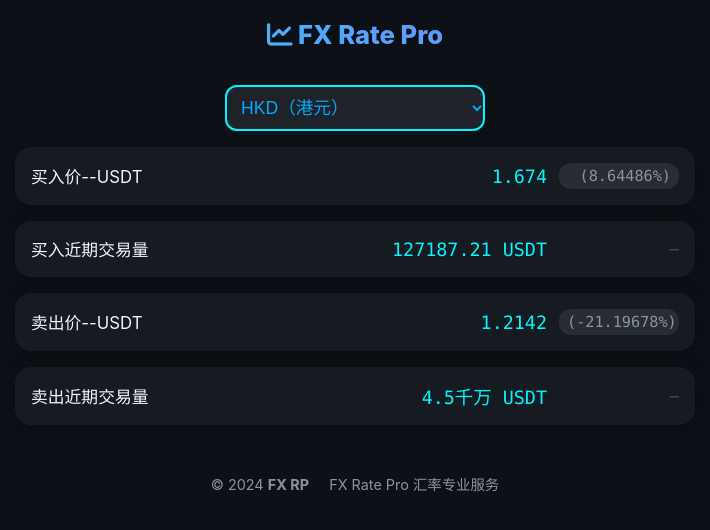
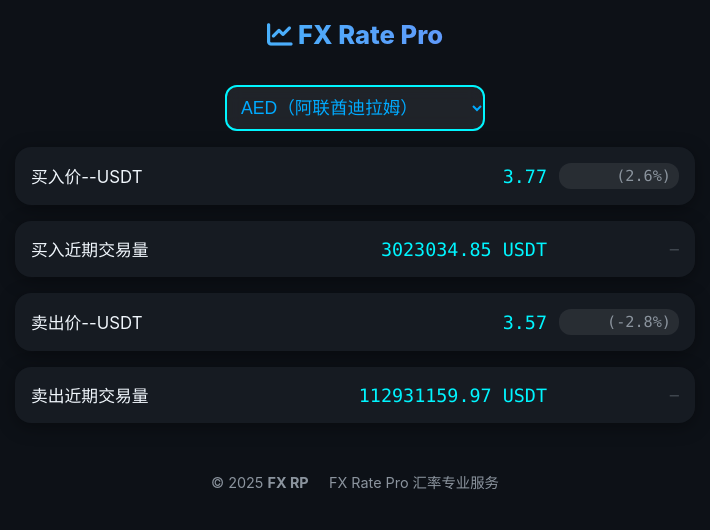
Before and after one commit to mrlyslys/RATE, a plain HTML site: page index.html in a window 1280 px wide. Shown: the whole page, without its empty margins (285-995 px from the left). Drawn offline with Linux system fonts and the light colour scheme.

Commit message:
Update index.html
增加一部分国家

```diff
--- a/index.html
+++ b/index.html
@@ -81,19 +81,35 @@
 
 <div class="form-box">
   <select id="currency" onchange="loadRates(this.value)">
+
+    <option value="aed">AED（阿联酋迪拉姆）</option>
+    <option value="aud">AUD（澳元）</option>
+    <!--<option value="brl">BRL（巴西雷亚尔）</option>-->
+    <option value="eur">EUR（欧元，德国）</option>
+    <!--<option value="fjd">FJD（斐济元）</option>-->
     <option value="hkd">HKD（港元）</option>
+    <option value="idr">IDR（印尼盾）</option>
+    <option value="inr">INR（印度卢比）</option>
+    <option value="khr">KHR（柬埔寨瑞尔）</option>
+    <!--<option value="krw">KRW（韩元）</option>-->
+    <option value="lak">LAK（老挝基普）</option>
+    <!--<option value="myr">MYR（马来西亚林吉特）</option>-->
+    <option value="pkr">PKR（巴基斯坦卢比）</option>
+    <!--<option value="sgd">SGD（新加坡元）</option>-->
+    <!--<option value="thb">THB（泰铢）</option>-->
+    <option value="try">TRY（土耳其里拉）</option>
     <option value="tzs">TZS（坦桑尼亚先令）</option>
     <option value="usd">USD（美元）</option>
-    <option value="lak">LAK（老挝基普）</option>
-    <option value="idr">IDR（印尼盾）</option>
-    <option value="aud">AUD（澳元）</option>
+    <option value="vnd">VND（越南盾）</option>
+    <option value="zar">ZAR（南非兰特）</option>
+
   </select>
   <div class="spinner" id="spinner" style="display:none"></div>
 </div>
 
 <div class="grid" id="grid"></div>
 
-<footer>&copy; 2024 <strong>FX RP</strong> &nbsp;&nbsp;&nbsp; FX Rate Pro 汇率专业服务</footer>
+<footer>&copy; 2025 <strong>FX RP</strong> &nbsp;&nbsp;&nbsp; FX Rate Pro 汇率专业服务</footer>
 
 <script>
 /* ---------- 工具函数（中文注释） ---------- */
@@ -118,17 +134,51 @@ function row(label, value, metaText){
 
 /* ---------- 示例数据（与你原始数据一致） ---------- */
 const rates = {
-  "hkd": { buy: "8.296", sell: "7.70", buyVolume: "1.1317千万", sellVolume: "8.477千万" },
-  "tzs": { buy: "2556.88", sell: "2494.43", buyVolume: "148333.18", sellVolume: "2.76 千万 " },
-  "usd": { buy: "1.062", sell: "0.93123", buyVolume: "600973.47", sellVolume: "11.175亿" },
-  "lak": { buy: "22149.51", sell: "21035.67", buyVolume: "173622.245", sellVolume: "838576.43" },
-  "idr": { buy: "16883.7", sell: "16194.18", buyVolume: "645125.11", sellVolume: "1.259亿" },
-  "aud": { buy: "1.674", sell: "1.2142", buyVolume: "127187.21", sellVolume: "4.5千万" }
+  "lak": { buy: "22192.50", sell: "21650.00", buyVolume: "274247.93", sellVolume: "373814.03" },
+  "tzs": { buy: "2602.00", sell: "2400.12", buyVolume: "154419.13", sellVolume: "26319021.33" },
+  "aed": { buy: "3.77", sell: "3.57", buyVolume: "3023034.85", sellVolume: "112931159.97" },
+  "aud": { buy: "1.70", sell: "1.40", buyVolume: "124099.75", sellVolume: "46191939.90" },
+  //"brl": { buy: "5.13", sell: "0", buyVolume: "50131.40", sellVolume: "0" },
+  "eur": { buy: "0.91", sell: "0.83", buyVolume: "930116.21", sellVolume: "59191966.82" },
+  "hkd": { buy: "7.89", sell: "7.77", buyVolume: "6246946.22", sellVolume: "154805922.38" },
+  "idr": { buy: "16474.50", sell: "16100.00", buyVolume: "2568620.31", sellVolume: "149924656.12" },
+  "inr": { buy: "96.75", sell: "88.00", buyVolume: "408808.87", sellVolume: "62674259.66" },
+  "khr": { buy: "4040.00", sell: "3945.00", buyVolume: "118740.43", sellVolume: "22933076.29" },
+  "lak": { buy: "22185.00", sell: "21764.50", buyVolume: "470503.41", sellVolume: "458843.83" },
+  "pkr": { buy: "299.50", sell: "282.19", buyVolume: "495969.30", sellVolume: "55214889.21" },
+  "try": { buy: "43.50", sell: "36.50", buyVolume: "117992.20", sellVolume: "45137779.40" },
+  "usd": { buy: "1.03", sell: "0.99", buyVolume: "3401166.85", sellVolume: "204970731.75" },
+  "vnd": { buy: "26895.00", sell: "25803.00", buyVolume: "6179397.54", sellVolume: "536043889.48" },
+  "zar": { buy: "21.12", sell: "17.09", buyVolume: "114933.71", sellVolume: "25180141.17" },
+  "fjd": { buy: "0", sell: "0", buyVolume: "0", sellVolume: "0" },
+  "krw": { buy: "0", sell: "0", buyVolume: "0", sellVolume: "0" },
+  "myr": { buy: "0", sell: "0", buyVolume: "0", sellVolume: "0" },
+  "sgd": { buy: "0", sell: "0", buyVolume: "0", sellVolume: "0" },
+  "thb": { buy: "0", sell: "0", buyVolume: "0", sellVolume: "0" }
 };
 
 /* 基准参考汇率（用于计算差异百分比） */
 const exchangeRates = {
-  "usd": 1.00, "hkd": 7.81135, "tzs": 2519.99, "lak": 21481.23, "idr": 16255.118, "aud": 1.5408
+  "usd": 1.000115,
+  "hkd": 7.808151,
+  "tzs": 2507.28671,
+  "lak": 21762.71968,
+  "idr": 16268.61705,
+  "aud": 1.54502,
+  "brl": 5.41190896,
+  "eur": 0.86096,
+  "inr": 87.75292148,
+  "khr": 4020.74002,
+  "pkr": 284.059544,
+  "try": 41.014962674,
+  "vnd": 26343.554412,
+  "zar": 17.612433062,
+  "fjd": 2.266387944646691364756,
+  "krw": 1396.544120879963105879469,
+  "myr": 4.2168027178,
+  "sgd": 1.28535827657813751182,
+  "thb": 32.45640645558698986393,
+  "aed": 3.672992288163949338963
 };
 
 /* ---------- 主逻辑：加载并渲染 ---------- */
@@ -139,15 +189,15 @@ async function loadRates(code){
     const base = exchangeRates[code];
 
     // 计算差异（百分比）：(现价-基准)/基准 * 100
-    const buyDiffPct  = ( (num(data.buy)  - num(base)) / num(base) *100 );
-    const sellDiffPct = ( (num(data.sell) - num(base)) / num(base) *100 );
+    const buyDiffPct  = (((num(data.buy)  - num(base)) / num(base)) * 100).toFixed(1);
+    const sellDiffPct = (((num(data.sell) - num(base)) / num(base)) * 100).toFixed(1);
 
 
     // 右侧第三列统一存在：两行显示百分比，两行显示占位“—”
     $('#grid').innerHTML =
-      row('买入价--USDT', data.buy, '(' + pct(buyDiffPct )+ ')') +
+      row('买入价--USDT', data.buy, '(' + buyDiffPct+ '%)') +
       row('买入近期交易量', data.buyVolume + ' USDT', '') +
-      row('卖出价--USDT', data.sell, '(' + pct(sellDiffPct) + ')') +
+      row('卖出价--USDT', data.sell, '(' + sellDiffPct + '%)') +
       row('卖出近期交易量', data.sellVolume + ' USDT', '');
 
   }catch(e){
@@ -159,7 +209,7 @@ async function loadRates(code){
 }
 
 /* 默认加载一个币种以展示 */
-loadRates('aud');
+loadRates('aed');
 </script>
 </body>
 </html>
```
